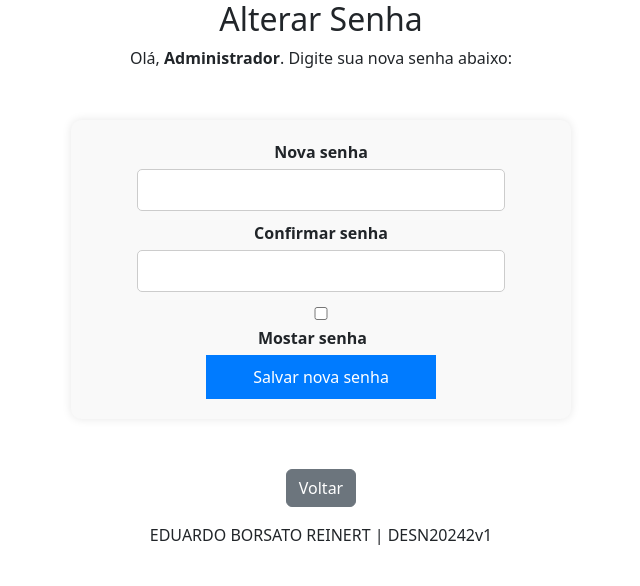
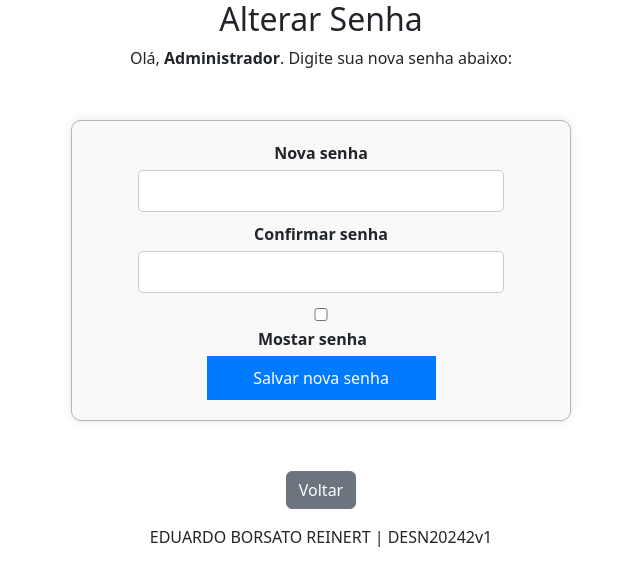
Before and after one commit to eduardoreinert/eduardo_reinert_prova, a PHP site: page /alterar_senha.php in a window 1280 px wide. Shown: the top 586 px of the page, without its empty margins (319-959 px from the left). Run offline with PHP 8.4, Linux system fonts and the light colour scheme; a user stored in the database is signed in.

Commit message:
Alterar senha
pequena mudança visual no formulario

```diff
--- a/alterar_senha.php
+++ b/alterar_senha.php
@@ -53,7 +53,7 @@
     <h2 align="center">Alterar Senha</h2>
     <p align="center">Olá, <strong><?php echo $_SESSION['usuario'];?></strong>. Digite sua nova senha abaixo: </p>
 
-    <form action="alterar_senha.php" method="POST">
+    <form class="border border-dark-subtle" action="alterar_senha.php" method="POST">
         <label for="nova_senha">Nova senha</label>
         <input type="password" id="nova_senha" name="nova_senha" required>
 
```
